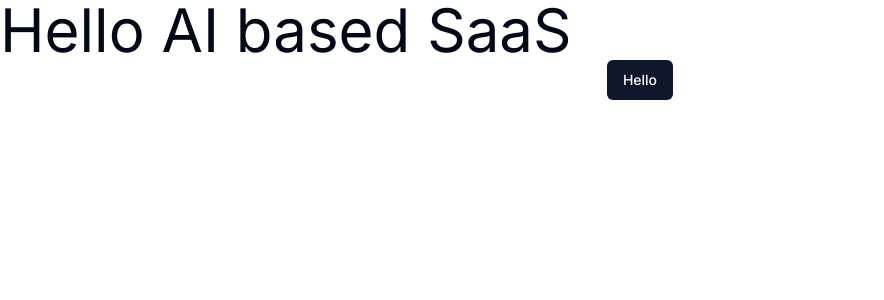
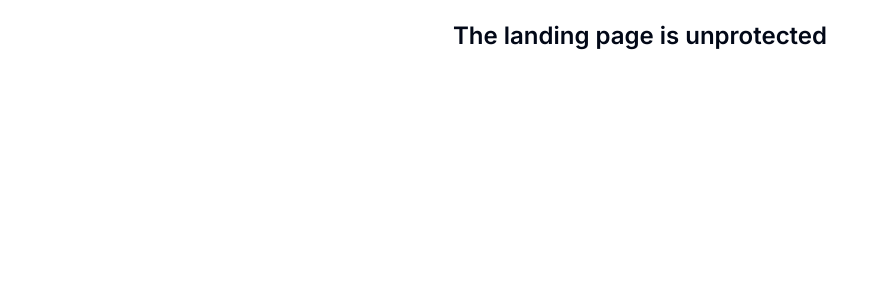
Before and after one commit to mamun060/SaaS-AI-Platform-using-Nextjs-and-Prisma-Tailwind, a Next.js app: page / in a window 1280 px wide. Shown: the top 300 px of the page, without its empty margins (0-884 px from the left). Built offline with nearby package versions, Linux system fonts and the light colour scheme.

Commit message:
practice another nextjs app route group

```diff
--- a/app/page.tsx
+++ b/app/(dashboard)/(routes)/dashboard/page.tsx
@@ -1,12 +1,14 @@
 import { Button } from '@/components/ui/button'
 import Image from 'next/image'
 
-export default function Home() {
+export default function DashboardPage() {
   return (
     <div>
-      <p className=' text-6xl'>Hello AI based SaaS</p>
+      <p className=' text-2xl text-center py-5'>
+        Dashboard Page is protected page
+      </p>
       <div className=' text-center'>
-      <Button>
+      <Button variant="destructive" size="sm"  >
         Hello
       </Button>
       </div>
--- /dev/null
+++ b/app/(landing)/page.tsx
@@ -0,0 +1,11 @@
+import React from 'react'
+
+function LandingPage() {
+  return (
+    <div>
+        <p className=' text-center text-2xl py-5 font-semibold '>The landing page is unprotected </p>
+    </div>
+  )
+}
+
+export default LandingPage
--- a/app/globals.css
+++ b/app/globals.css
@@ -1,6 +1,12 @@
 @tailwind base;
 @tailwind components;
 @tailwind utilities;
+
+html,
+body,
+:root {
+  height: 100%;
+}
 
 @layer base {
   :root {
--- a/app/layout.tsx
+++ b/app/layout.tsx
@@ -5,8 +5,8 @@ import { Inter } from 'next/font/google'
 const inter = Inter({ subsets: ['latin'] })
 
 export const metadata: Metadata = {
-  title: 'Create Next App',
-  description: 'Generated by create next app',
+  title: 'AI SaaS Platform',
+  description: 'AI SaaS Based Platfom',
 }
 
 export default function RootLayout({
```
